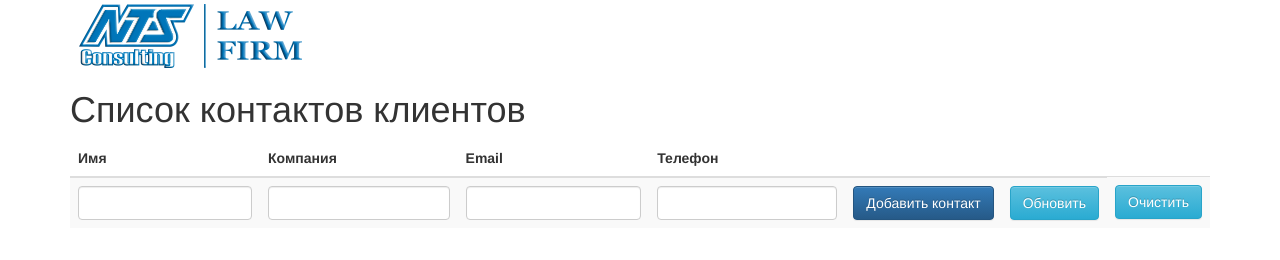
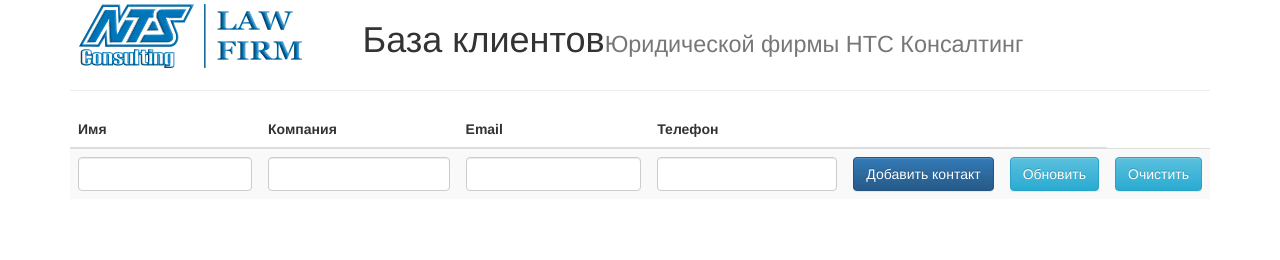
Before and after one commit to alminin/contactlistapp, a website: page public/index.html in a window 1280 px wide. Drawn offline with nearby package versions, Linux system fonts and the light colour scheme; no server answers.

Commit message:
bootstrap features added

```diff
--- a/public/index.html
+++ b/public/index.html
@@ -1,6 +1,8 @@
 <!DOCTYPE html>
 <html ng-app="myApp">
 <head>
+<meta charset="utf-8">
+<meta name="viewport" content="width=device-width, initial-scale=1">
 <!-- Latest compiled and minified CSS -->
 <link rel="stylesheet" href="https://maxcdn.bootstrapcdn.com/bootstrap/3.3.4/css/bootstrap.min.css">
 <!-- Optional theme -->
@@ -10,8 +12,15 @@
 </head>
 <body>
 	<div class="container" ng-controller="AppCtrl">
-		<img src="/images/logo_nts_eng.png">
-		<h1>Список контактов клиентов</h1>
+		<div class="row">
+			<div class="col-sm-3">
+				<img src="/images/logo_nts_eng.png">
+			</div>
+			<div class="col-sm-9">
+				<h1>База клиентов<small>Юридической фирмы НТС Консалтинг</small></h1>
+			</div>
+		</div>
+		<hr>
 
 		<table class="table table-striped">
 			<thead>
```
